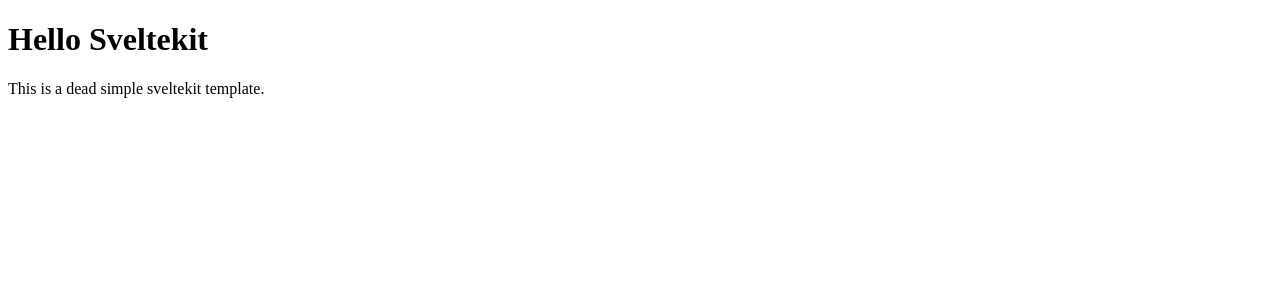
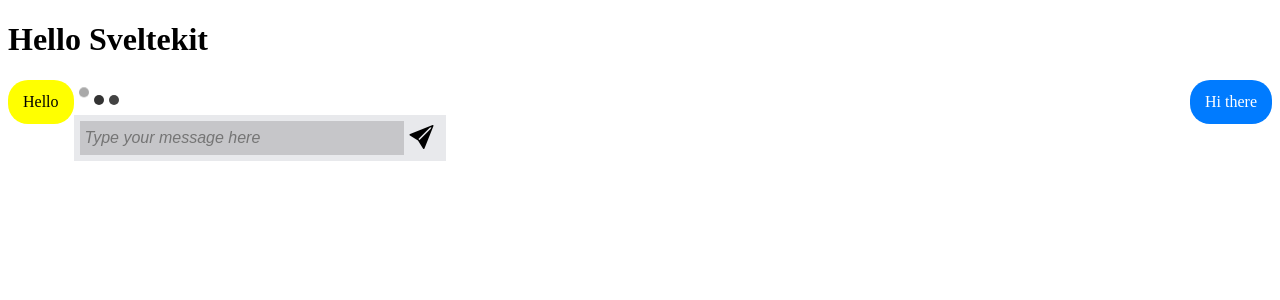
Before and after one commit to trbittner/recipe-chat-bot, a SvelteKit app: page / in a window 1280 px wide. Shown: the top 300 px of the page. Built offline with nearby package versions, Linux system fonts and the light colour scheme.

Commit message:
Added changes to main page for GUI.

```diff
--- a/src/routes/+page.svelte
+++ b/src/routes/+page.svelte
@@ -1,19 +1,44 @@
 <script>
-  import BouncingDots from "$lib/BouncingDots.svelte";
-  import QueryBox from "$lib/QueryBox.svelte";
+  import BouncingDots from "$lib/components/BouncingDots.svelte";
+  import QueryBox from "$lib/components/QueryBox.svelte";
 
   let query = '';
 
   function handleQuery() {
-
+    console.log(data.idx.search(query))
   }
 
   export let data;
-  console.log(data.idx.search("mozzarella"))
 </script>
 
 <h1>Hello Sveltekit</h1>
-<p>This is a dead simple sveltekit template.</p>
 
+<div class="chatbot-bubble bot">Hello</div>
+<div class="chatbot-bubble user">Hi there</div>
 <BouncingDots />
 <QueryBox bind:queryInput={query} on:sendQuery={handleQuery}/>
+
+<style>
+  .chatbot-bubble {
+    max-width: 80%;
+    border-radius: 20px;
+    padding: 10px 15px;
+    font-size: 16px;
+    line-height: 1.5;
+    display: inline-block;
+  }
+
+  .chatbot-bubble.user {
+    background-color: #007bff;
+    color: #fff;
+    float: right;
+    margin-bottom: 10px;
+  }
+
+  .chatbot-bubble.bot {
+    background-color: yellow;
+    color: #000;
+    float: left;
+    margin-bottom: 10px;
+  }
+</style>
```
